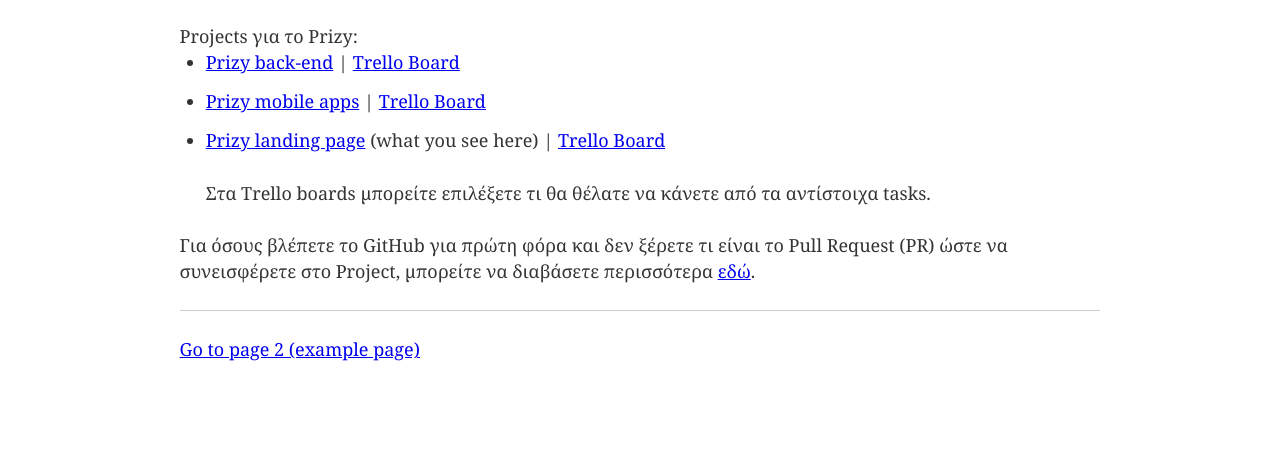
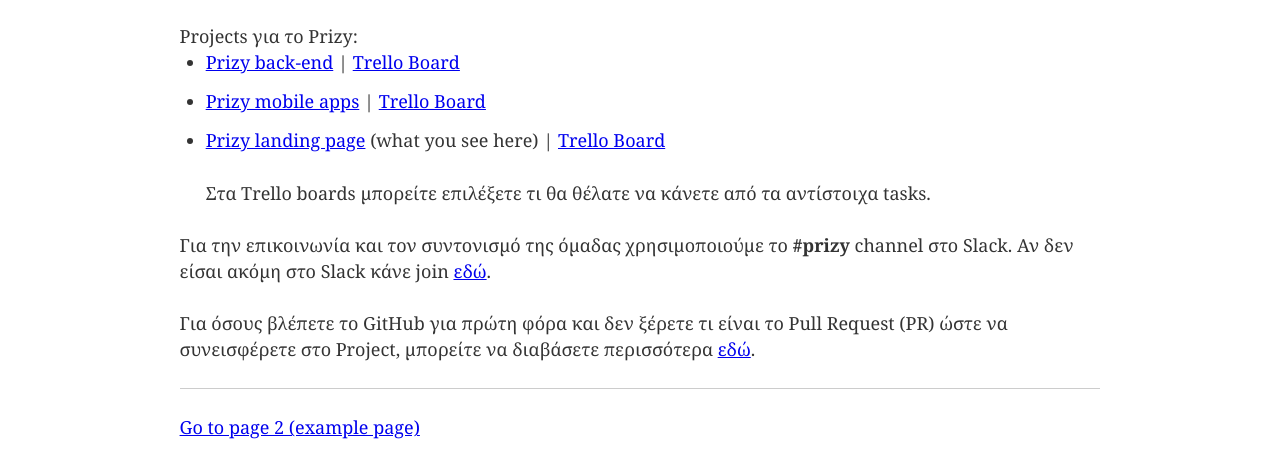
Before and after one commit to Larissa-Developers/prizy_landing, a Gatsby site: page / in a window 1280 px wide. Shown: the part 532-999 px from the top of the page. Before the commit the page ends 920 px from the top, so only its background shows below. Built offline with nearby package versions, Linux system fonts and the light colour scheme; Gatsby itself is replaced by a stand-in of ours.

Commit message:
Add link to our Slack channel

```diff
--- a/src/pages/index.js
+++ b/src/pages/index.js
@@ -60,6 +60,18 @@
       </blockquote>
     </p>
     <p>
+      Για την επικοινωνία και τον συντονισμό της όμαδας χρησιμοποιούμε το{' '}
+      <strong>#prizy</strong> channel στο Slack. Αν δεν είσαι ακόμη στο Slack
+      κάνε join{' '}
+      <a
+        href="https://larissadevelopers.slack.com/join/shared_invite/enQtMzc1NjYzODc1MjY1LWI3MTM4YjAwZTBkMzAxYjJmYzY0ZTY1MTE3NmFjY2IzMTVjZDllNDczNjk5ZmE0MTY1Yjk1Zjc0NzJkMGY4YzE"
+        target="_blank"
+      >
+        εδώ
+      </a>
+      .
+    </p>
+    <p>
       Για όσους βλέπετε το GitHub για πρώτη φόρα και δεν ξέρετε τι είναι το Pull
       Request (PR) ώστε να συνεισφέρετε στο Project, μπορείτε να διαβάσετε
       περισσότερα{' '}
```
